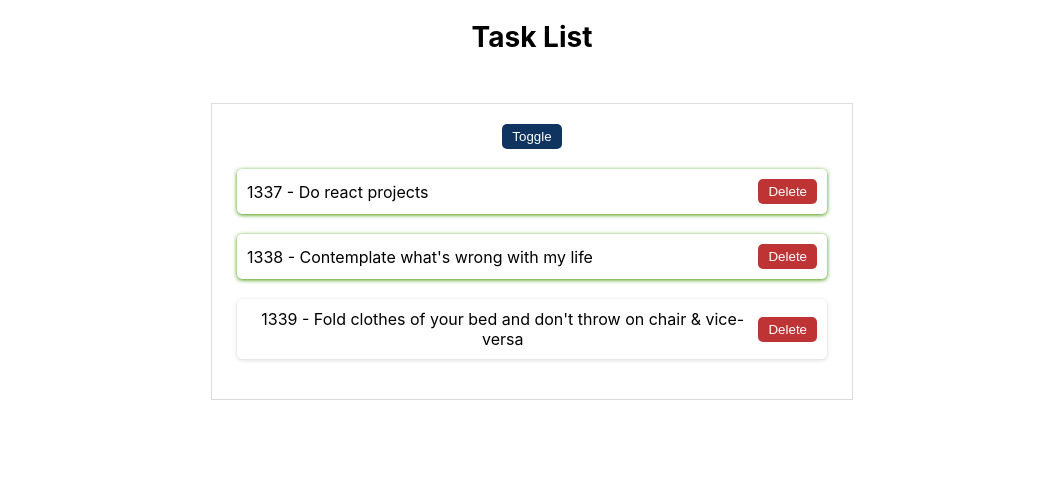
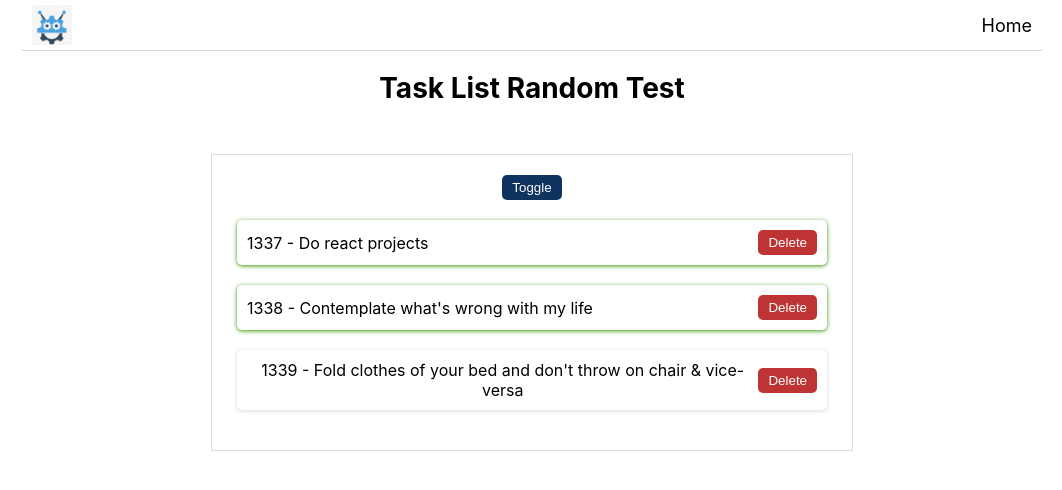
Before and after one commit to Sareeka61/Taskmate, a React (Create React App) app: page / in a window 1280 px wide. Shown: the top 490 px of the page, without its empty margins (108-1170 px from the left). Built offline with nearby package versions, Linux system fonts and the light colour scheme.

Commit message:
Added components

```diff
--- a/src/App.js
+++ b/src/App.js
@@ -1,29 +1,14 @@
 import { useState } from 'react';
+import { Header } from './components/Header';
+import { TaskList } from './components/TaskList';
 import './App.css';
 
 function App() {
 
-  const [tasks, setTasks] = useState([
-    {id: 1337, name: "Do react projects", completed: true}, {id: 1338, name: "Contemplate what's wrong with my life", completed: true}, {id: 1339, name: "Fold clothes of your bed and don't throw on chair & vice-versa", completed: false}
-  ]);
-  const [show, setShow] = useState(true);
-
-  function handleDelete(id) {
-    setTasks(tasks.filter(task => task.id !== id));
-  }
-
   return (
     <div className="App">
-      <h1>Task List</h1>
-      <ul>
-        <button className='trigger' onClick = {() => {setShow(!show)}}>Toggle</button>
-        { show && tasks.map((task) => (
-          <li key={task.id} className = {task.completed ? "completed" : "incompleted"}>
-            <span>{task.id} - {task.name} </span>
-            <button onClick={() => handleDelete(task.id)} className='delete'>Delete</button>
-          </li>
-        ))}
-      </ul>
+      <Header />
+      <TaskList title="Random" subtitle="Test"/>
     </div>
   );
 }
--- /dev/null
+++ b/src/components/Header.js
@@ -0,0 +1,10 @@
+import Logo from '../assets/logo.png'
+
+export const Header = () => {
+  return (
+    <header>
+        <img src={Logo} alt=""/>
+        <a href="src/assets/logo.png">Home</a>
+    </header>
+  )
+}
--- /dev/null
+++ b/src/components/TaskList.js
@@ -0,0 +1,45 @@
+import { useState } from "react";
+
+
+export const TaskList = (props) => {
+     const [tasks, setTasks] = useState([
+    {id: 1337, name: "Do react projects", completed: true},
+    {id: 1338, name: "Contemplate what's wrong with my life", completed: true},
+    {id: 1339, name: "Fold clothes of your bed and don't throw on chair & vice-versa", completed: false}
+  ]);
+  const [show, setShow] = useState(true);
+
+  function handleDelete(id) {
+    setTasks(tasks.filter(task => task.id !== id));
+  }
+
+  return (
+    <>
+      <h1>Task List {props.title} {props.subtitle}</h1>
+      <ul>
+        <button
+          className="trigger"
+          onClick={() => {
+            setShow(!show);
+          }}
+        >
+          Toggle
+        </button>
+        {show &&
+          tasks.map((task) => (
+            <li
+              key={task.id}
+              className={task.completed ? "completed" : "incompleted"}
+            >
+              <span>
+                {task.id} - {task.name}{" "}
+              </span>
+              <button onClick={() => handleDelete(task.id)} className="delete">
+                Delete
+              </button>
+            </li>
+          ))}
+      </ul>
+    </>
+  );
+};
```
Also changed, not shown: src/assets/logo.png (added).
